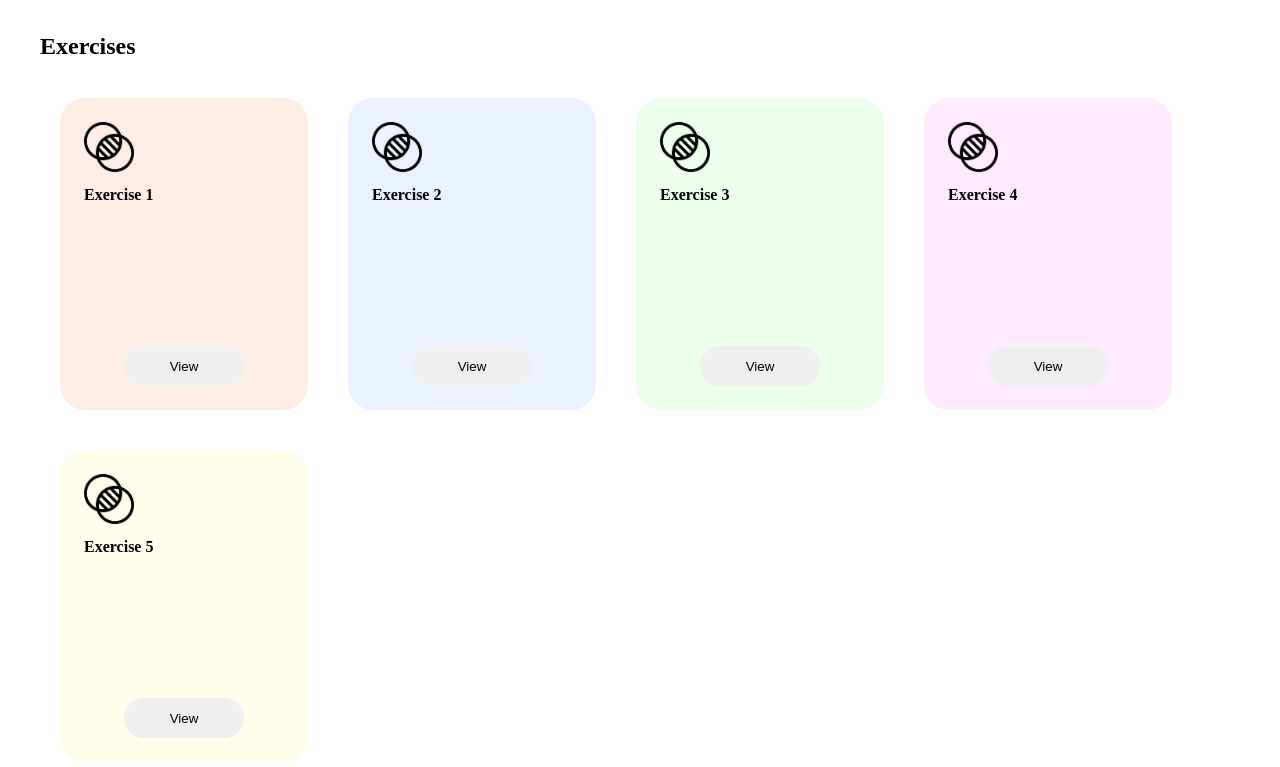
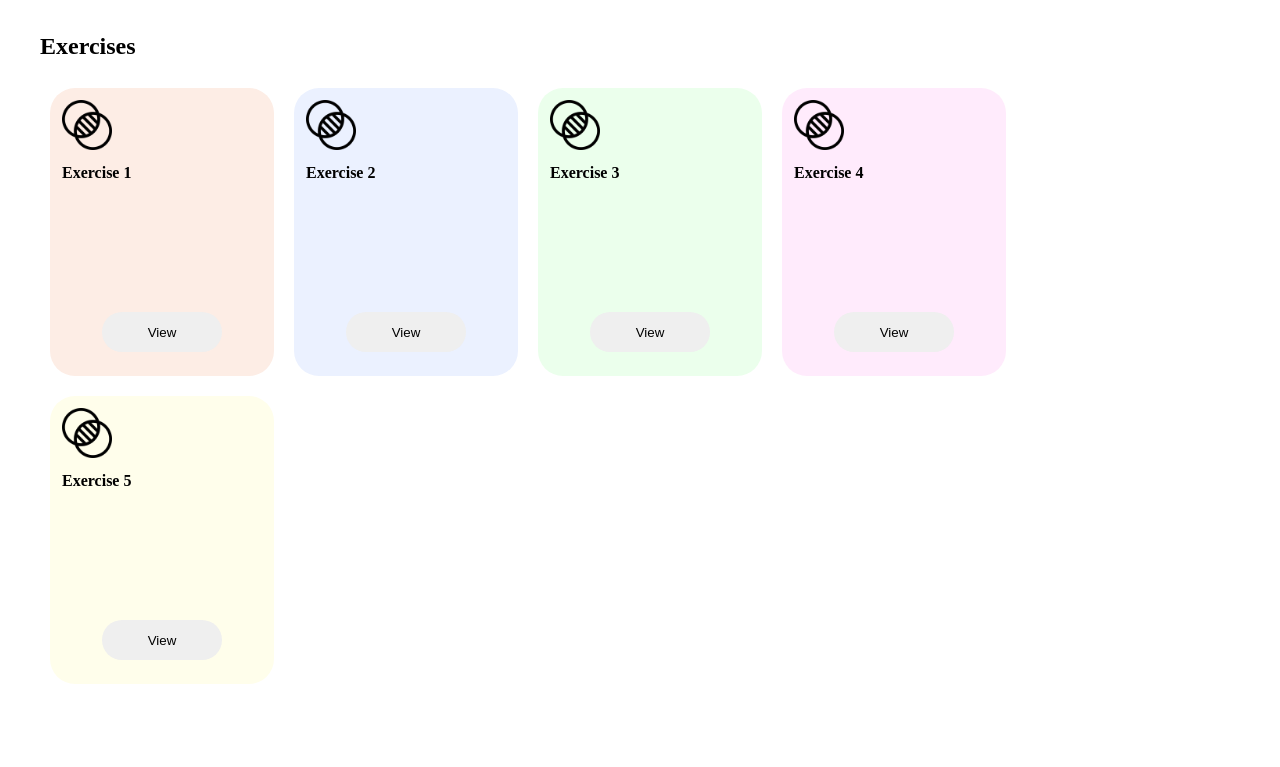
Before and after one commit to oribashary/ex2, a plain HTML site: page index.html in a window 1280 px wide. Shown: the part 933-1700 px from the top of the page. Drawn offline with Linux system fonts and the light colour scheme.

Commit message:
Add files via upload

```diff
--- a/css/style.css
+++ b/css/style.css
@@ -82,8 +82,8 @@ section div {
 
 .exercise-card {
     display: inline-block;
-    margin: 20px;
-    padding: 24px;
+    margin: 10px;
+    padding: 12px;
     width: 200px;
     height: 264px;
     border-radius: 25px;
```
